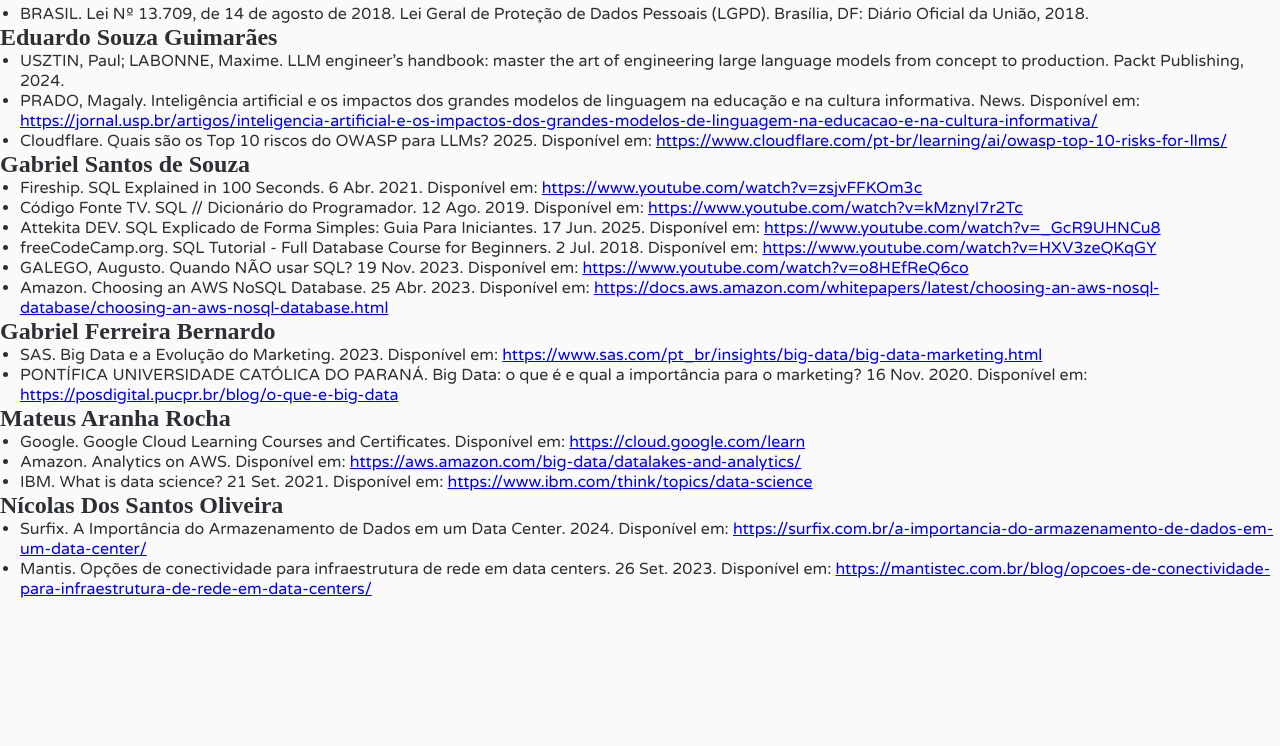
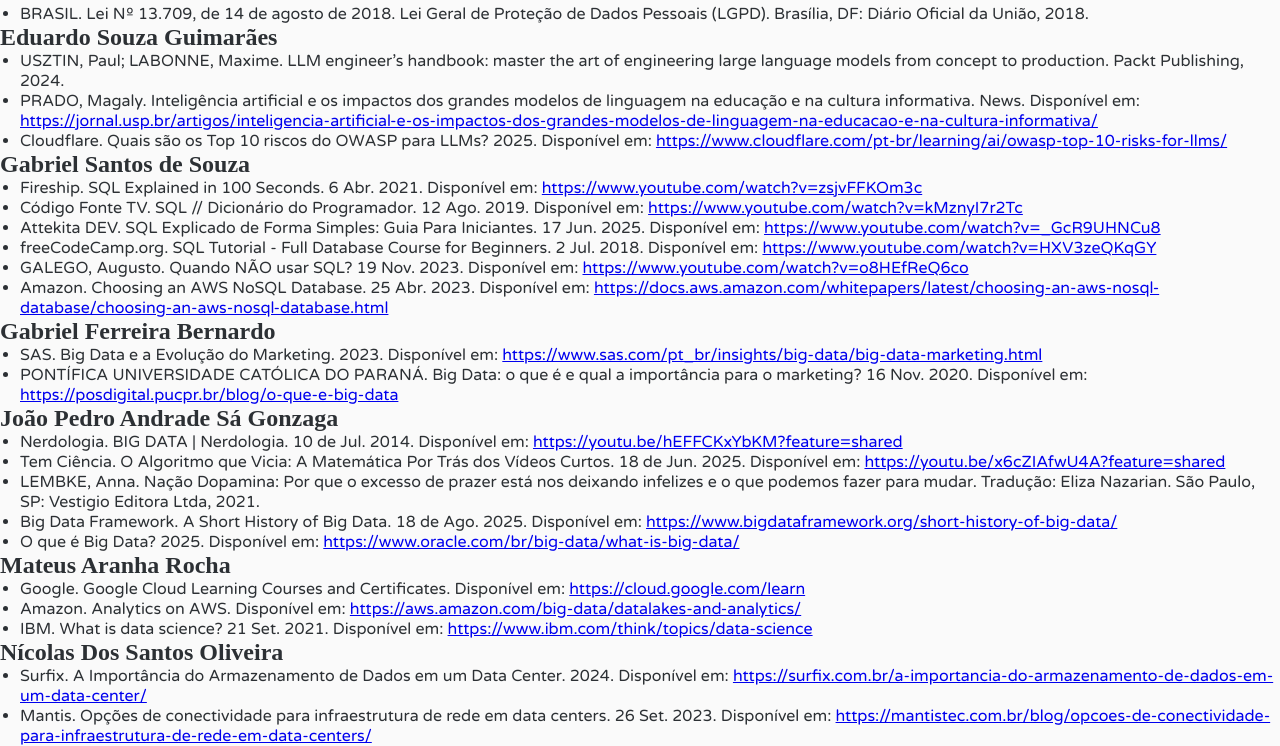
Before and after one commit to gbr-ufs/ies, a plain HTML site: page index.html in a window 1280 px wide. Shown: the part 70-816 px from the top of the page. Drawn offline with nearby package versions, Linux system fonts and the light colour scheme.

Commit message:
feat(index.html): add joão pedro's references

```diff
--- a/index.html
+++ b/index.html
@@ -38,6 +38,14 @@
       <li>SAS. Big Data e a Evolução do Marketing. 2023. Disponível em: <a href="https://www.sas.com/pt_br/insights/big-data/big-data-marketing.html">https://www.sas.com/pt_br/insights/big-data/big-data-marketing.html</a></li>
       <li>PONTÍFICA UNIVERSIDADE CATÓLICA DO PARANÁ. Big Data: o que é e qual a importância para o marketing? 16 Nov. 2020. Disponível em: <a href="https://posdigital.pucpr.br/blog/o-que-e-big-data">https://posdigital.pucpr.br/blog/o-que-e-big-data</a></li>
     </ul>
+    <h2>João Pedro Andrade Sá Gonzaga</h2>
+    <ul class="varela-round-regular">
+      <li>Nerdologia. BIG DATA | Nerdologia. 10 de Jul. 2014. Disponível em: <a href="https://youtu.be/hEFFCKxYbKM?feature=shared">https://youtu.be/hEFFCKxYbKM?feature=shared</a></li>
+      <li>Tem Ciência. O Algoritmo que Vicia: A Matemática Por Trás dos Vídeos Curtos. 18 de Jun. 2025. Disponível em: <a href="https://youtu.be/x6cZIAfwU4A?feature=shared">https://youtu.be/x6cZIAfwU4A?feature=shared</a></li>
+      <li>LEMBKE, Anna. Nação Dopamina: Por que o excesso de prazer está nos deixando infelizes e o que podemos fazer para mudar. Tradução: Eliza Nazarian. São Paulo, SP: Vestigio Editora Ltda, 2021. </li>
+      <li>Big Data Framework. A Short History of Big Data. 18 de Ago. 2025. Disponível em: <a href="https://www.bigdataframework.org/short-history-of-big-data/">https://www.bigdataframework.org/short-history-of-big-data/</a></li>
+      <li>O que é Big Data? 2025. Disponível em: <a href="https://www.oracle.com/br/big-data/what-is-big-data/">https://www.oracle.com/br/big-data/what-is-big-data/</a></li>
+    </ul>
     <h2>Mateus Aranha Rocha</h2>
     <ul class="varela-round-regular">
       <li>Google. Google Cloud Learning Courses and Certificates. Disponível em: <a href="https://cloud.google.com/learn">https://cloud.google.com/learn</a></li>
```
